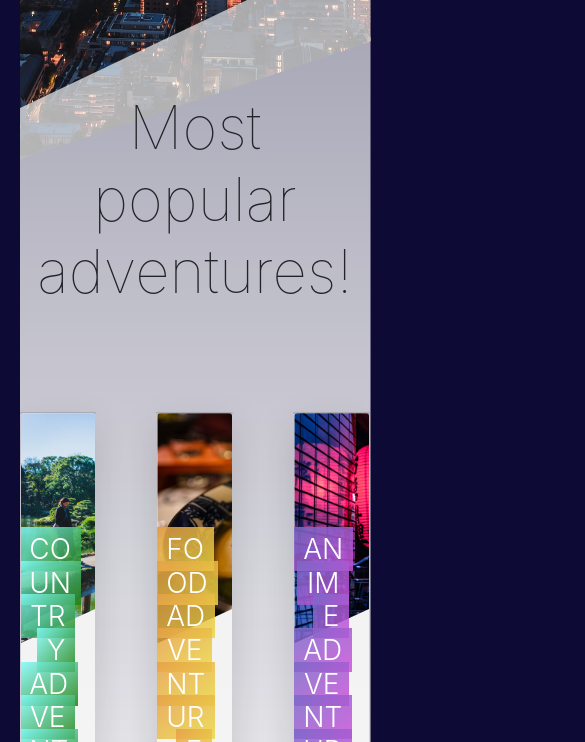
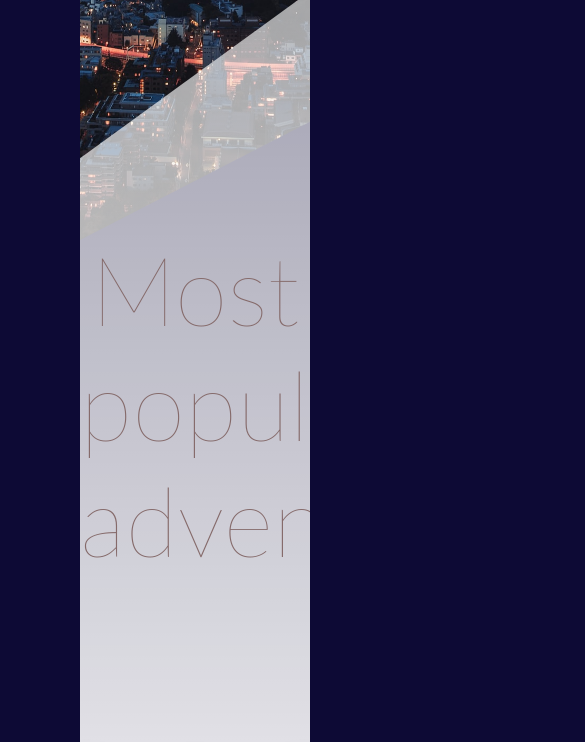
Before and after one commit to Mattvp21/Japan-Adventures, a website: page index.html in a window 390 px wide. Shown: the part 684-1426 px from the top of the page, 585 px wide, since content can reach past the window. Drawn offline with nearby package versions, Linux system fonts and the light colour scheme; files that its build step writes are made by us from their sources; files whose address does not match are found by name.

```diff
--- a/sass/base/_typography.scss
+++ b/sass/base/_typography.scss
@@ -1,7 +1,13 @@
-@import url('https://fonts.googleapis.com/css2?family=Lato:wght@100;400;700&display=swap');
 
 
-html {
-    font-size: 62.5%;
-    font-family: 'Lato', sans-serif;
+
+
+body {
+    /* font is inherited from the body which is why we manipulate it there. */
+    font-family: "Lato", sans-serif;
+    font-weight: 400;
+
+    color: #856a6a;
+    padding: 5rem;
+
 }
```
